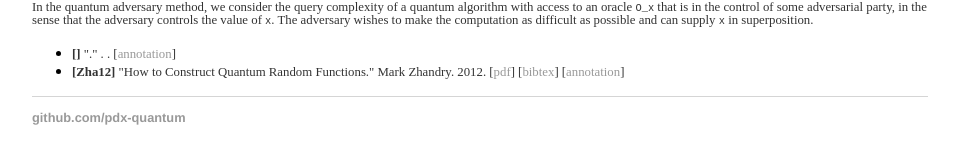
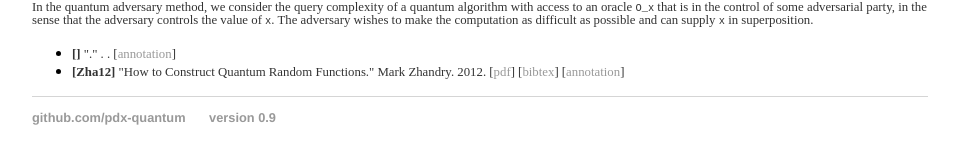
Before and after one commit to pdx-quantum/pdx-quantum.github.io, a Jekyll site: the page built from _topics/adversary-method.md, in a window 1280 px wide. Shown: the part 149-313 px from the top of the page, without its empty margins (160-1118 px from the left). Built offline with Jekyll 4.4.1, drawn with Linux system fonts in a browser that asks for light colours.

Commit message:
Add version

```diff
--- a/_layouts/default.html
+++ b/_layouts/default.html
@@ -25,6 +25,7 @@
         <footer>
             <ul>
                 <li><a href="https://github.com/pdx-quantum">github.com/pdx-quantum</a></li>
+                <li><a>version 0.9</a></li>
             </ul>
         </footer>
     </body>
```
